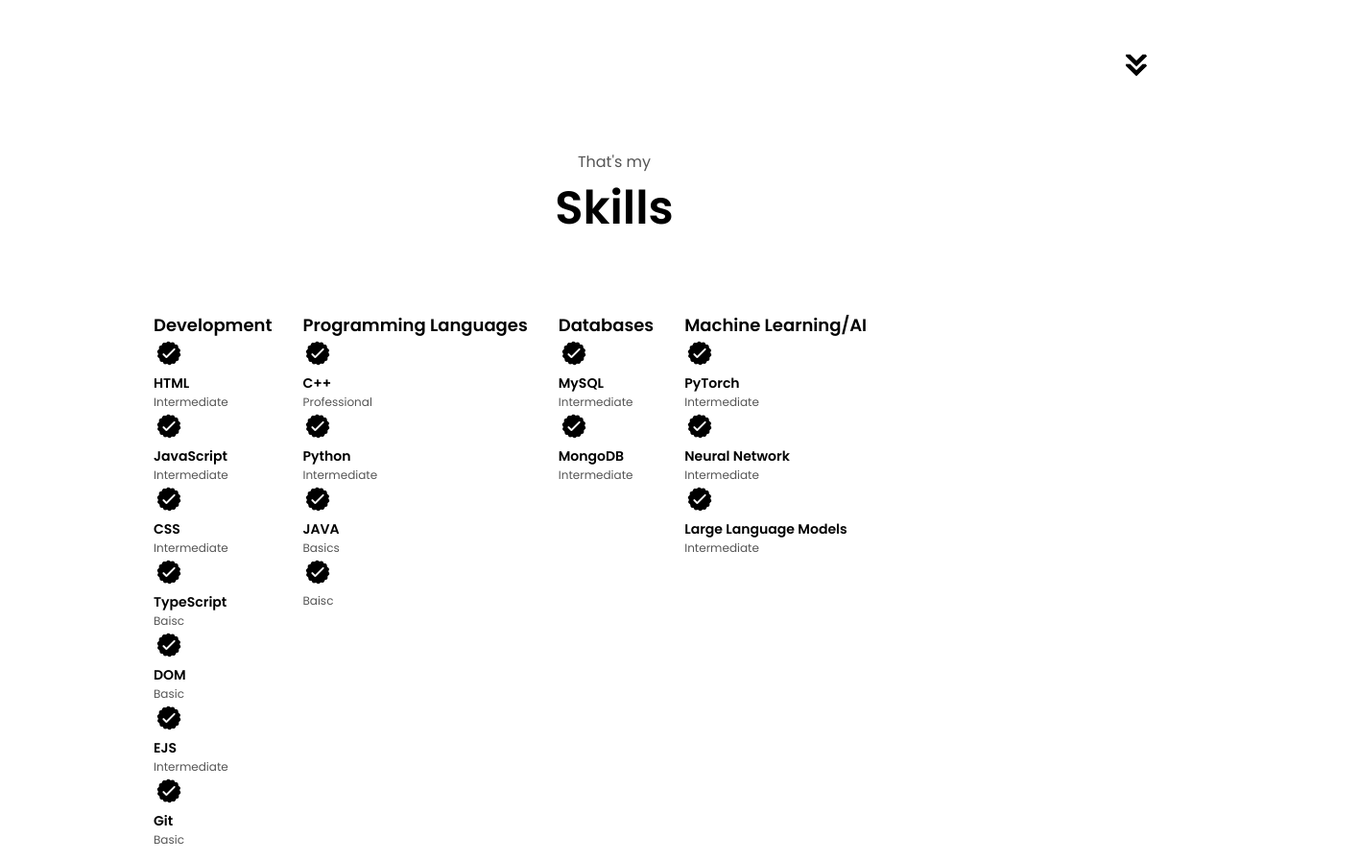
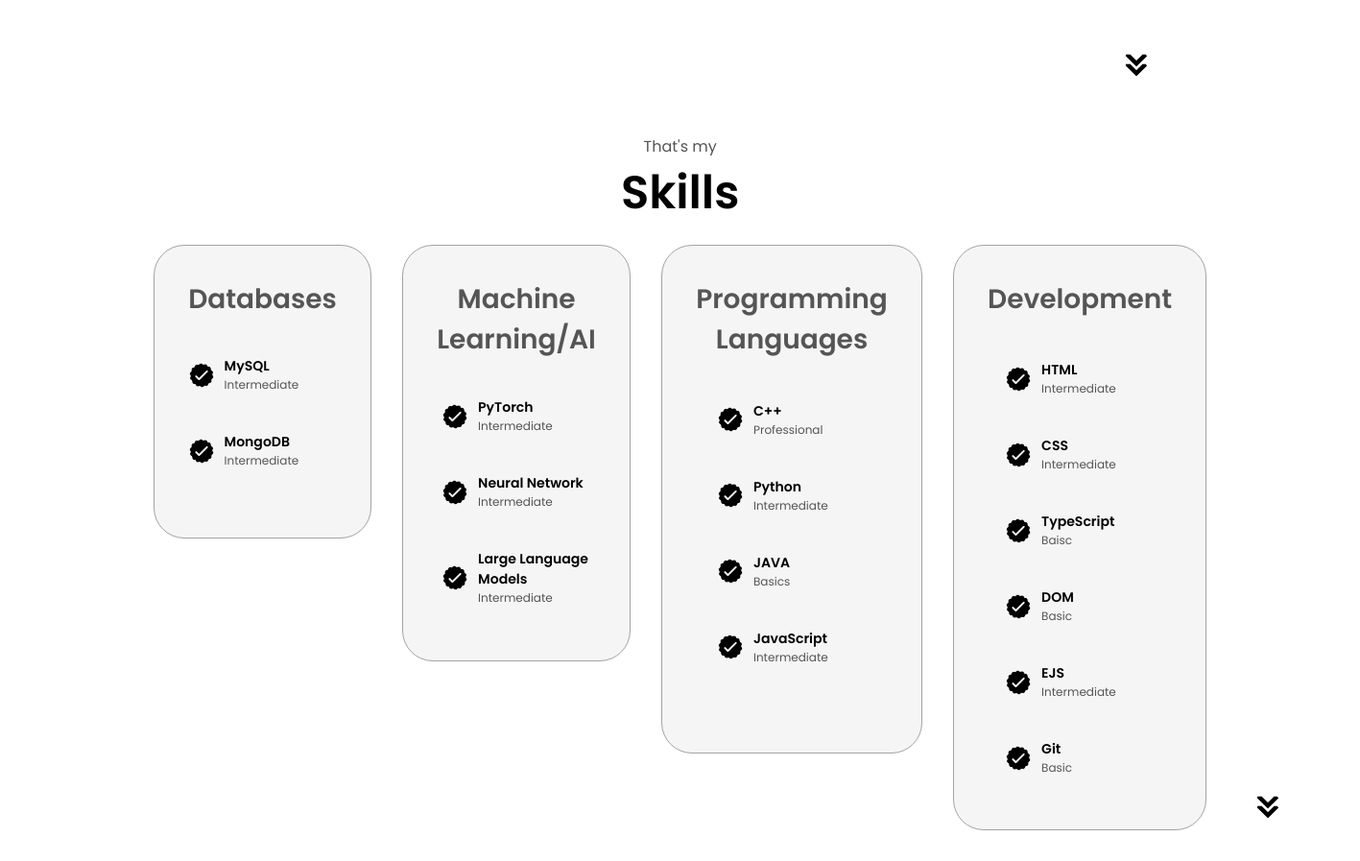
Before and after one commit to rudraing/portfolio, a plain HTML site: page index.html in a window 1280 px wide. Shown: the part 1420-2317 px from the top of the page at 96% size, 1417 px wide, since content can reach past the window. Drawn offline with Linux system fonts and the light colour scheme.

Commit message:
Skills-changes

```diff
--- a/index.html
+++ b/index.html
@@ -13,7 +13,7 @@
         <div>
             <ul class="nav-links">
                 <li><a href="#about"> About </a> </li>
-                <li><a href="#experience">Experience </a>  </li>
+                <li><a href="#skills">Skills </a>  </li>
                 <li><a href="#projects">Projects</a>   </li>
                 <li><a href="#contact">Contact</a>   </li>
             </ul>
@@ -29,7 +29,7 @@
             </div>
             <div class="menu-links">
                 <li><a href="#about" onclick="togglemenu()">About</a>   </li>
-                <li><a href="#experience" onclick="togglemenu()">Experience  </a>  </li>
+                <li><a href="#skills" onclick="togglemenu()">Skills </a>  </li>
                 <li><a href="#projects" onclick="togglemenu()"> Projects </a>  </li>
                 <li><a href="#contact" onclick="togglemenu()">Contact </a>   </li>
             </div>
@@ -112,20 +112,136 @@
         </div>
         <img src="./assets/arrow.png" alt="Arrow Icon"
             class="icon arrow"
-            onclick="location.href='./#experience'"/>
+            onclick="location.href='./#skills'"/>
     </section>
-    <section id="experience">
-        <p class="section__text__p1"> That's my </p>
-        <h1 class="title"> Skills </h1>
-        <div class="experience-details-container">
+    <section id="skills">
+        <div class="skills-title">
+            <p class="section__text__p1"> That's my </p>
+            <h1 class="title"> Skills </h1>
+        </div>
+        <div class="skills-details-container">
             <div class="about-containers">
-                <div class="details-containers">
-                    <h2 class="experience-sub-title">Development </h2>
+                <div class="details-container-3">
+                    <h2 class="skills-sub-title">Databases </h2>
                     <div class="article-container">
                         <article>
                             <img
                                 src='./assets/checkmark.png'
-                                alt="Experience icon"
+                                alt="Skill icon"
+                                class="icon"
+                                />
+                            <div>
+                                <h3> MySQL </h3>
+                                <p> Intermediate</p>
+                            </div>
+                        </article>
+                        <article>
+                            <img
+                                src='./assets/checkmark.png'
+                                alt="Skill icon"
+                                class="icon"
+                                />
+                            <div>
+                                <h3> MongoDB </h3>
+                                <p> Intermediate</p>
+                            </div>
+                        </article>
+                    </div>
+                </div>
+                <div class="details-container-4">
+                    <h2 class="skills-sub-title">Machine Learning/AI </h2>
+                    <div class="article-container">
+                        <article>
+                            <img
+                                src='./assets/checkmark.png'
+                                alt="Skill icon"
+                                class="icon"
+                                />
+                            <div>
+                                <h3> PyTorch </h3>
+                                <p> Intermediate</p>
+                            </div>
+                        </article>
+                        <article>
+                            <img
+                                src='./assets/checkmark.png'
+                                alt="Skill icon"
+                                class="icon"
+                                />
+                            <div>
+                                <h3> Neural Network </h3>
+                                <p> Intermediate</p>
+                            </div>
+                        </article>
+                        <article>
+                            <img
+                                src='./assets/checkmark.png'
+                                alt="Skill icon"
+                                class="icon"
+                                />
+                            <div>
+                                <h3> Large Language Models</h3>
+                                <p> Intermediate</p>
+                            </div>
+                        </article>
+                    </div>
+                </div>
+                <div class="details-container-2">
+                    <h2 class="skills-sub-title"> Programming Languages </h2>
+                    <div class="article-container">
+                        <article>
+                            <img
+                                src='./assets/checkmark.png'
+                                alt="skills icon"
+                                class="icon"
+                                />
+                            <div>
+                                <h3> C++ </h3>
+                                <p> Professional</p>
+                            </div>
+                        </article>
+                        <article>
+                            <img
+                                src='./assets/checkmark.png'
+                                alt="Skill icon"
+                                class="icon"
+                                />
+                            <div>
+                                <h3> Python </h3>
+                                <p> Intermediate</p>
+                            </div>
+                        </article>
+                        <article>
+                            <img
+                                src='./assets/checkmark.png'
+                                alt="Skill icon"
+                                class="icon"
+                                />
+                            <div>
+                                <h3> JAVA </h3>
+                                <p> Basics</p>
+                            </div>
+                        </article>
+                        <article>
+                            <img
+                                src='./assets/checkmark.png'
+                                alt="Skill icon"
+                                class="icon"
+                                />
+                            <div>
+                                <h3> JavaScript </h3>
+                                <p> Intermediate</p>
+                            </div>
+                        </article>
+                    </div>
+                </div>
+                <div class="details-container-1">
+                    <h2 class="skills-sub-title">Development </h2>
+                    <div class="article-container">
+                        <article>
+                            <img
+                                src='./assets/checkmark.png'
+                                alt="skills icon"
                                 class="icon"
                                 />
                             <div>
@@ -136,18 +252,7 @@
                         <article>
                             <img
                                 src='./assets/checkmark.png'
-                                alt="Experience icon"
-                                class="icon"
-                                />
-                            <div>
-                                <h3> JavaScript </h3>
-                                <p> Intermediate</p>
-                            </div>
-                        </article>
-                        <article>
-                            <img
-                                src='./assets/checkmark.png'
-                                alt="Experience icon"
+                                alt="Skill icon"
                                 class="icon"
                                 />
                             <div>
@@ -158,7 +263,7 @@
                         <article>
                             <img
                                 src='./assets/checkmark.png'
-                                alt="Experience icon"
+                                alt="Skill icon"
                                 class="icon"
                                 />
                             <div>
@@ -169,18 +274,18 @@
                         <article>
                             <img
                                 src='./assets/checkmark.png'
-                                alt="Experience icon"
+                                alt="Skill icon"
                                 class="icon"
                                 />
                             <div>
                                 <h3> DOM </h3>
-                                <p> Basic</p>
+                                <p> Basic </p>
                             </div>
                         </article>
                         <article>
                             <img
                                 src='./assets/checkmark.png'
-                                alt="Experience icon"
+                                alt="Skill icon"
                                 class="icon"
                                 />
                             <div>
@@ -191,126 +296,12 @@
                         <article>
                             <img
                                 src='./assets/checkmark.png'
-                                alt="Experience icon"
+                                alt="Skill icon"
                                 class="icon"
                                 />
                             <div>
                                 <h3> Git </h3>
                                 <p> Basic</p>
-                            </div>
-                        </article>
-                    </div>
-                </div>
-                <div class="details-containers">
-                    <h2 class="experience-sub-title"> Programming Languages </h2>
-                    <div class="article-container">
-                        <article>
-                            <img
-                                src='./assets/checkmark.png'
-                                alt="Experience icon"
-                                class="icon"
-                                />
-                            <div>
-                                <h3> C++ </h3>
-                                <p> Professional</p>
-                            </div>
-                        </article>
-                        <article>
-                            <img
-                                src='./assets/checkmark.png'
-                                alt="Experience icon"
-                                class="icon"
-                                />
-                            <div>
-                                <h3> Python </h3>
-                                <p> Intermediate</p>
-                            </div>
-                        </article>
-                        <article>
-                            <img
-                                src='./assets/checkmark.png'
-                                alt="Experience icon"
-                                class="icon"
-                                />
-                            <div>
-                                <h3> JAVA </h3>
-                                <p> Basics</p>
-                            </div>
-                        </article>
-                        <article>
-                            <img
-                                src='./assets/checkmark.png'
-                                alt="Experience icon"
-                                class="icon"
-                                />
-                            <div>
-                                <h3>  </h3>
-                                <p> Baisc</p>
-                            </div>
-                        </article>
-                    </div>
-                </div>
-                <div class="details-containers">
-                    <h2 class="experience-sub-title">Databases </h2>
-                    <div class="article-container">
-                        <article>
-                            <img
-                                src='./assets/checkmark.png'
-                                alt="Experience icon"
-                                class="icon"
-                                />
-                            <div>
-                                <h3> MySQL </h3>
-                                <p> Intermediate</p>
-                            </div>
-                        </article>
-                        <article>
-                            <img
-                                src='./assets/checkmark.png'
-                                alt="Experience icon"
-                                class="icon"
-                                />
-                            <div>
-                                <h3> MongoDB </h3>
-                                <p> Intermediate</p>
-                            </div>
-                        </article>
-                    </div>
-                </div>
-                <div class="details-containers">
-                    <h2 class="experience-sub-title">Machine Learning/AI </h2>
-                    <div class="article-container">
-                        <article>
-                            <img
-                                src='./assets/checkmark.png'
-                                alt="Experience icon"
-                                class="icon"
-                                />
-                            <div>
-                                <h3> PyTorch </h3>
-                                <p> Intermediate</p>
-                            </div>
-                        </article>
-                        <article>
-                            <img
-                                src='./assets/checkmark.png'
-                                alt="Experience icon"
-                                class="icon"
-                                />
-                            <div>
-                                <h3> Neural Network </h3>
-                                <p> Intermediate</p>
-                            </div>
-                        </article>
-                        <article>
-                            <img
-                                src='./assets/checkmark.png'
-                                alt="Experience icon"
-                                class="icon"
-                                />
-                            <div>
-                                <h3> Large Language Models</h3>
-                                <p> Intermediate</p>
                             </div>
                         </article>
                     </div>
--- a/style.css
+++ b/style.css
@@ -253,4 +253,92 @@ section{
     border: rgb(53,53,53) 0.1rem solid;
     border-color: rgb(163,163,163);
     text-align: center;
+    justify-content: center;
 }
+
+/*Skills section*/
+#skills{
+    display: inline-block;
+    position: relative;
+
+}
+.skills-title{
+    margin-top: -1rem;
+    margin-bottom: -3.4rem;
+}
+.skills-sub-title{
+    color: rgb(85,85,85);
+    font-weight: 600;
+    font-size: 1.75rem;
+    padding:1.2rem;
+    margin-bottom: 10%;
+}
+.skills-details-container{
+    display: flex;
+    justify-content: center;
+    align-items: center;
+    margin:auto;
+    margin-top: 0;
+}
+
+.article-container{
+    display: flex;
+    text-align: initial;
+    flex-wrap: wrap;
+    flex-direction: row;
+    gap: 2.5rem;
+    justify-content: space-around;
+}
+article{
+    display: flex;
+    width: 10rem;
+    align-items: center;
+    gap:0.5rem;
+}
+article .icon{
+    cursor: default;
+}
+.details-container-1{
+    padding:1rem;
+    flex:1;
+    background: whitesmoke;
+    border-radius: 2rem;
+    border: rgb(53,53,53) 0.1rem solid;
+    border-color: rgb(163,163,163);
+    text-align: center;
+    justify-content: center;
+    height: 36rem;
+}
+.details-container-2{
+    padding:1rem;
+    flex:1;
+    background: whitesmoke;
+    border-radius: 2rem;
+    border: rgb(53,53,53) 0.1rem solid;
+    border-color: rgb(163,163,163);
+    text-align: center;
+    justify-content: center;
+    height: 31rem;
+}
+.details-container-3{
+    padding:1rem;
+    flex:1;
+    background: whitesmoke;
+    border-radius: 2rem;
+    border: rgb(53,53,53) 0.1rem solid;
+    border-color: rgb(163,163,163);
+    text-align: center;
+    justify-content: space-evenly;
+    height: 17rem;
+}
+.details-container-4{
+    padding:1rem;
+    flex:1;
+    background: whitesmoke;
+    border-radius: 2rem;
+    border: rgb(53,53,53) 0.1rem solid;
+    border-color: rgb(163,163,163);
+    text-align: center;
+    justify-content: center;
+    height: 25rem;
+}
```
